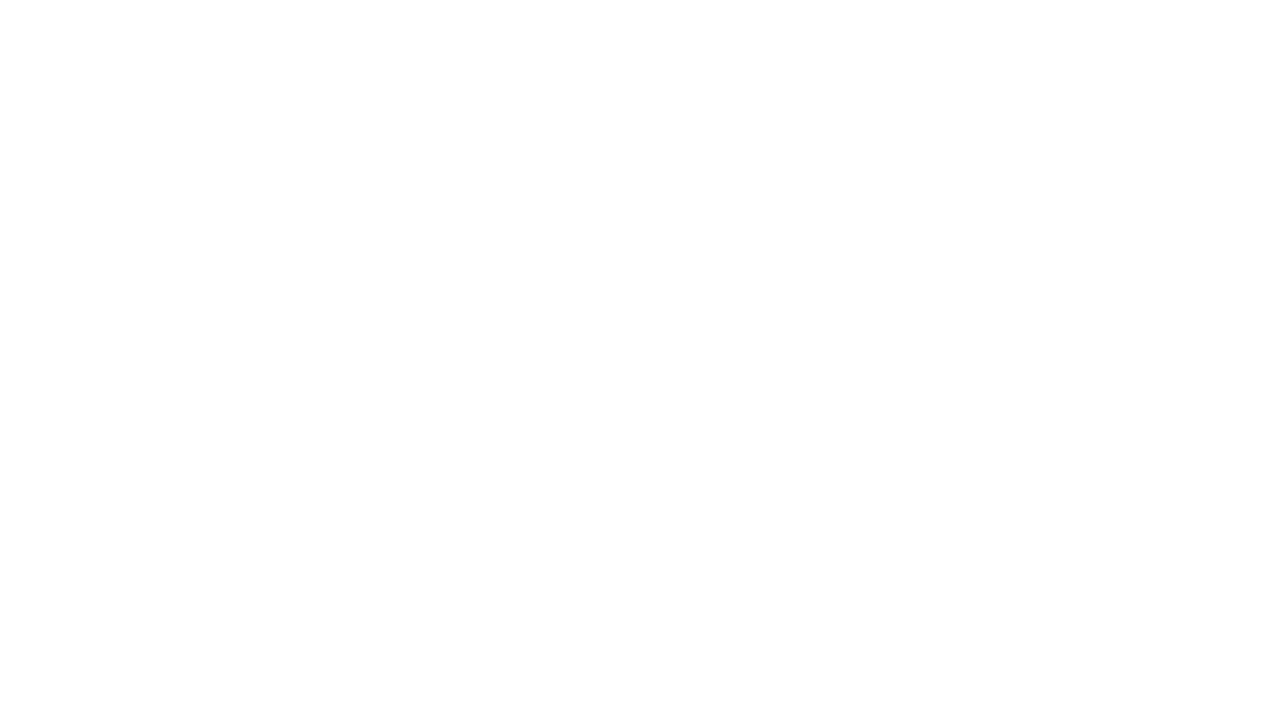
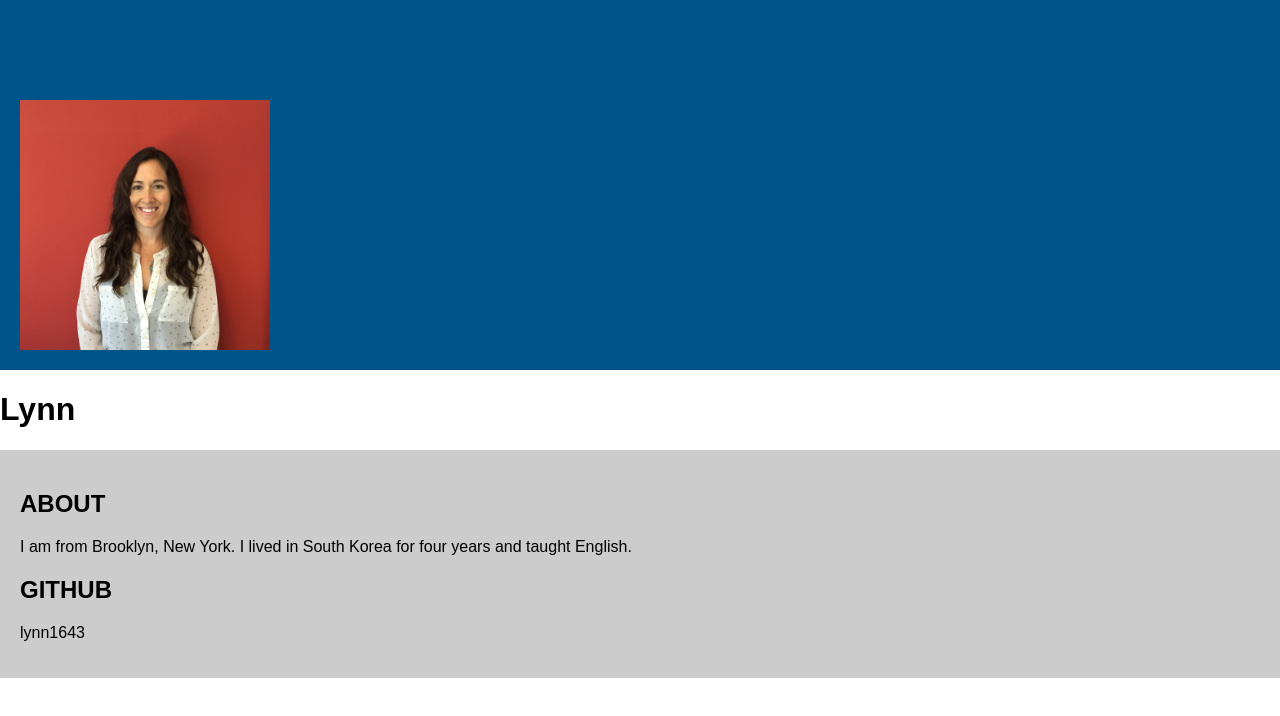
Before and after one commit to lynn1643/profile, a plain HTML site: page index.html in a window 1280 px wide. Drawn offline with Linux system fonts and the light colour scheme.

Commit message:
created profile

```diff
--- a/index.html
+++ b/index.html
@@ -2,6 +2,16 @@
 	<head>
 		<title> Lynn profile </title>
 	</head>
-	<body>
+	<body style="font-family:Arial; margin:0px;">
+	<div style="background-color:#005588; padding-bottom:20px;">
+	<img  src="lynn.JPG" alt="profile picture" style="width:250px; margin-top:100px; margin-left:20px;"/>
+	</div>
+	<h1> Lynn </h1>
+	<div style="padding:20px; background-color:#ccc;">
+		<h2 style="text-transform:uppercase;">about</h2>
+		<p>I am from Brooklyn, New York. I lived in South Korea for four years and taught English.</p>
+		<h2 style="text-transform: uppercase;"> GitHub </h2>
+		<p>lynn1643</p>
+	</div>
 	</body>
 </html>
```
Also changed, not shown: lynn.JPG (added), 1 other file.
